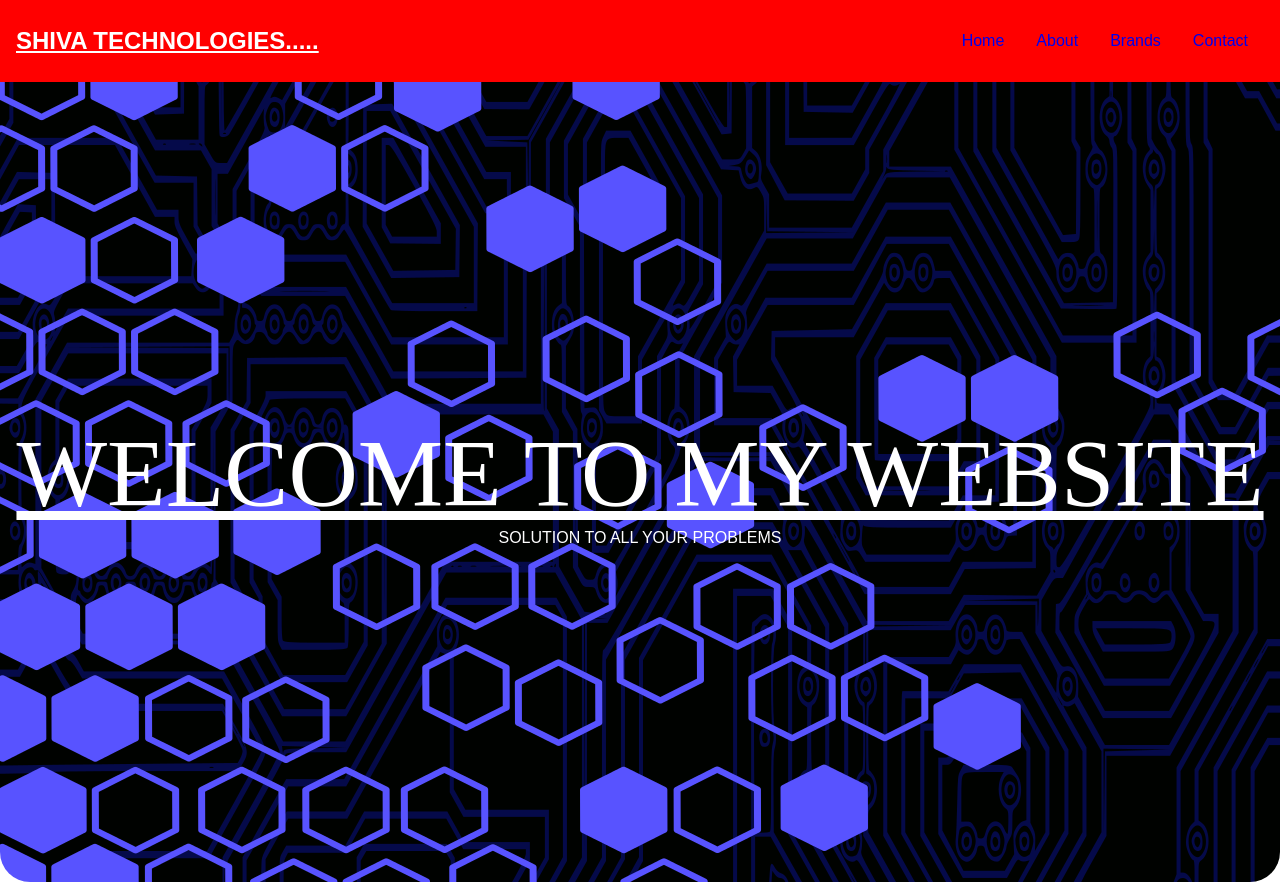
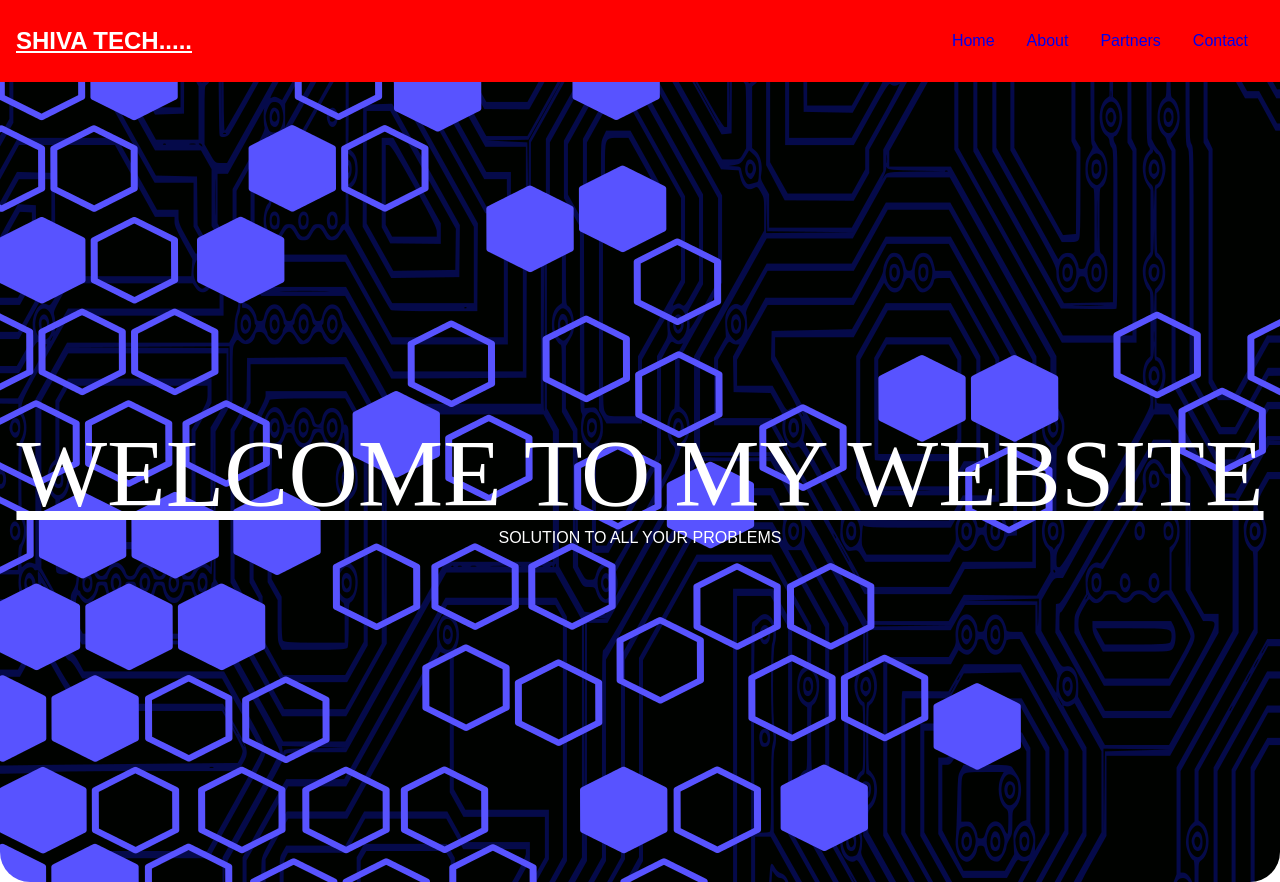
Before and after one commit to Ailishiva/HTML-CSS-PROJECT, a plain HTML site: page Index.html in a window 1280 px wide. Shown: the top 882 px of the page. Drawn offline with Linux system fonts and the light colour scheme; a web font is replaced by a local one.

Commit message:
Update Index.html

```diff
--- a/Index.html
+++ b/Index.html
@@ -10,11 +10,11 @@
 </head>
 <body>
     <nav>
-        <h1>Shiva Technologies.....</h1>
+        <h1>Shiva Tech.....</h1>
         <main>
         <a href="#home">Home</a>
         <a href="#about">About</a>
-        <a href="#brand">Brands</a>
+        <a href="#brand">Partners</a>
         <a href="#connect">Contact</a>
         </main>
       </nav>
@@ -56,7 +56,7 @@
     </div>
     <div class="home4" id="brand">
         <div class="container4">
-          <h1 class="brand">Brands</h1>
+          <h1 class="brand">Partners</h1>
 
           <article>
             <div style="animation-delay: 0.3s;" class="icon"
```
